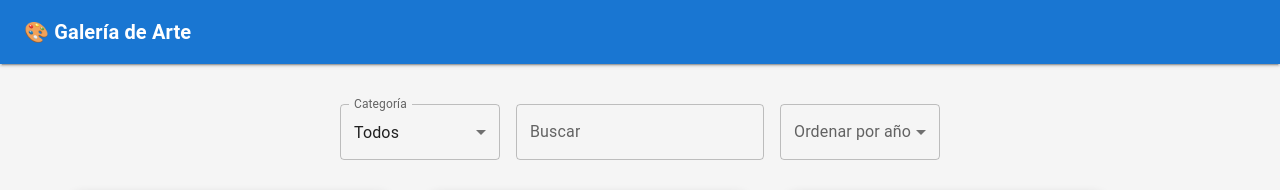
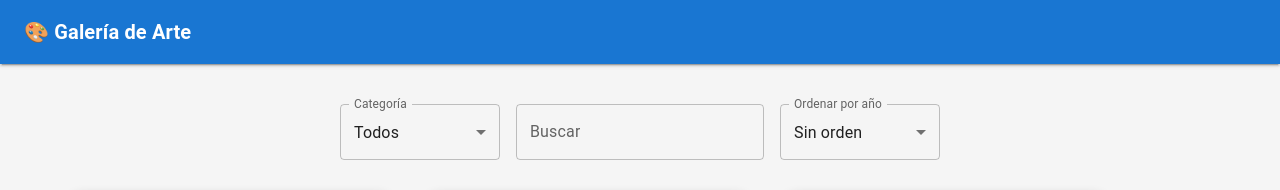
Before and after one commit to Patogol35/galer-a, a React (Vite) app: page / in a window 1280 px wide. Shown: the top 190 px of the page. Built offline with nearby package versions, Linux system fonts and the light colour scheme; some icons are missing.

Commit message:
Update Gallery.jsx

```diff
--- a/src/components/Gallery.jsx
+++ b/src/components/Gallery.jsx
@@ -8,20 +8,53 @@ import artworks from "../data/artworks.json";
 export default function Gallery() {
   const [selectedArtwork, setSelectedArtwork] = useState(null);
   const [filter, setFilter] = useState("Todos");
+  const [search, setSearch] = useState("");
+  const [sort, setSort] = useState("none");
 
-  // Obtener categorías únicas desde el JSON
-  const categories = [...new Set(artworks.map((art) => art.category))];
+  // Categorías únicas
+  const categories = useMemo(
+    () => [...new Set(artworks.map((art) => art.category))],
+    []
+  );
 
-  // Filtrar obras según la categoría seleccionada
+  // Filtrar + buscar + ordenar
   const filteredArtworks = useMemo(() => {
-    if (filter === "Todos") return artworks;
-    return artworks.filter((art) => art.category === filter);
-  }, [filter]);
+    let result = artworks;
+
+    if (filter !== "Todos") {
+      result = result.filter((art) => art.category === filter);
+    }
+
+    if (search.trim() !== "") {
+      const term = search.toLowerCase();
+      result = result.filter(
+        (art) =>
+          art.title.toLowerCase().includes(term) ||
+          art.artist.toLowerCase().includes(term)
+      );
+    }
+
+    if (sort === "asc") {
+      result = [...result].sort((a, b) => a.year - b.year);
+    } else if (sort === "desc") {
+      result = [...result].sort((a, b) => b.year - a.year);
+    }
+
+    return result;
+  }, [filter, search, sort]);
 
   return (
     <Container sx={{ py: 5 }}>
       {/* Barra de filtros */}
-      <FilterBar filter={filter} setFilter={setFilter} categories={categories} />
+      <FilterBar
+        filter={filter}
+        setFilter={setFilter}
+        categories={categories}
+        search={search}
+        setSearch={setSearch}
+        sort={sort}
+        setSort={setSort}
+      />
 
       {/* Grid de obras */}
       <Grid container spacing={3}>
@@ -32,7 +65,7 @@ export default function Gallery() {
         ))}
       </Grid>
 
-      {/* Modal para ver obra en detalle */}
+      {/* Modal */}
       <ArtworkModal
         open={Boolean(selectedArtwork)}
         artwork={selectedArtwork}
```
